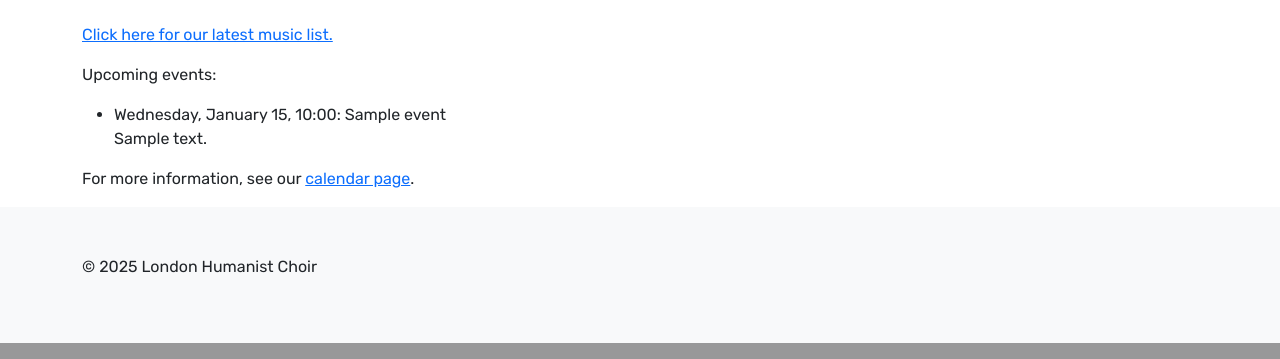
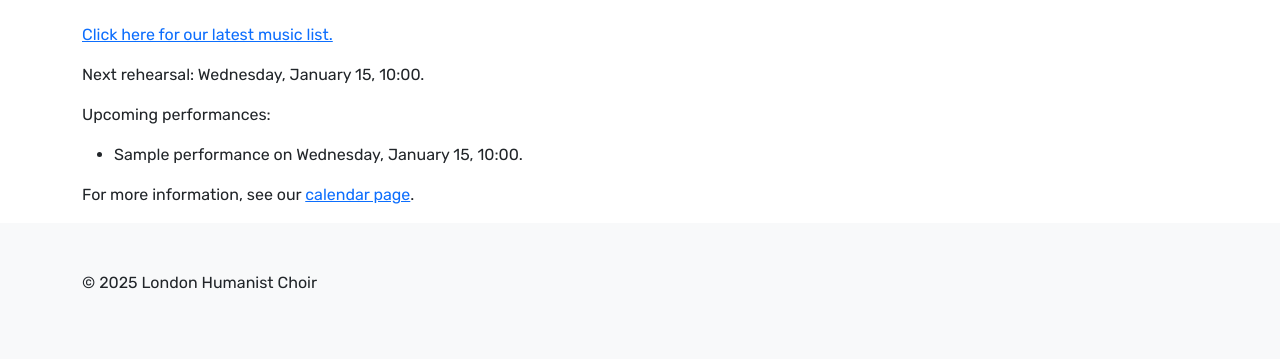
Before and after one commit to danielroseman/lhc-sharing, a Django app: template templates/home.html in a window 1280 px wide. Shown: the part 1040-1399 px from the top of the page. Run offline with Django 4.2, Linux system fonts and the light colour scheme; a user stored in the database is signed in; tables that the repository leaves empty hold one stand-in row (values such as "Sample post"); the template is opened without the code that fills it: most values are stand-ins (such as "Sample title", 1, 10 or a date in 2020); data that the repository does not hold is empty; parts of the project's set-up code (start-up, migrations or seed data) failed here and were passed over.

Commit message:
Show next rehearsal and performance only on home.

```diff
--- a/templates/home.html
+++ b/templates/home.html
@@ -11,18 +11,18 @@
 <a href="{% url "songs" %}">Click here for our latest music list.</a>
 </p>
 
-<p>Upcoming events:</p>
+
+{% if next_rehearsal %}
+<p>Next rehearsal: {{ next_rehearsal.start_time|date:"l, F j, H:i" }}.</p>
+{% endif %}
+{% if upcoming_performances %}
+<p>Upcoming performances:</p>
 <ul>
-{% for event in occurrences %}
-    <li>{{ event.start_time|date:"l, F j, H:i" }}: {{ event.title }}
-        {% for note in event.notes.all %}
-            <br>{{ note.note }}
-        {% endfor %}
-    </li>
-{% empty %}
-    <li>No upcoming events</li>
+{% for performance in upcoming_performances %}
+<li>{{ performance.title }} on {{ performance.start_time|date:"l, F j, H:i" }}.</li>
 {% endfor %}
 </ul>
+{% endif %}
 <p>For more information, see our <a href="{% url "swingtime-monthly-view" current_datetime.year current_datetime.month|stringformat:"02d" %}">calendar page</a>.</p>
 {% endif %}
 
```
Also changed, not shown: music/views.py (+10 -1 lines).
